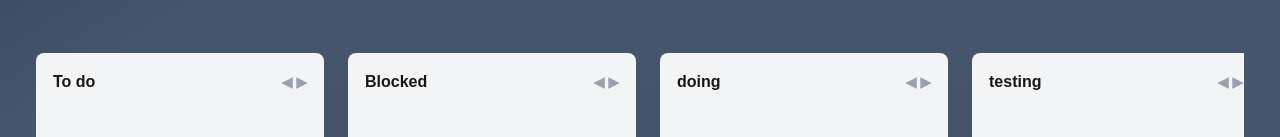
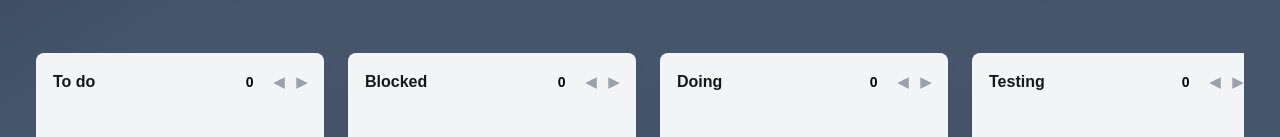
Before and after one commit to francescoesposito-geeks/task-manager, a Next.js app in the folder taskbrother/: page / in a window 1280 px wide. Shown: the part 663-800 px from the top of the page. Built offline with nearby package versions, Linux system fonts and the light colour scheme.

Commit message:
update: added deadline task and number of task each column

```diff
--- a/taskbrother/components/BoardManager.tsx
+++ b/taskbrother/components/BoardManager.tsx
@@ -9,7 +9,7 @@ import {
 } from "../data/initialColumns";
 import { useState } from "react";
 import BoardEisenhower from "../components/BoardEisenhower";
-import { getColumnIdFromTask, getPriorityUrgency } from "../utils/getColumnId";
+import { getPriorityUrgency } from "../utils/getColumnId";
 import { Columns3, LayoutGrid } from "lucide-react";
 
 export default function BoardManager() {
@@ -20,7 +20,6 @@ export default function BoardManager() {
     useLocalStorage<Column[]>("boardEisenhower", initialColumnsEisenhower);
   const [isEisenhower, setIsEisenhower] = useState(false);
   const [tasks, setTasks, isLoadedTasks] = useLocalStorage<Task[]>("tasks", []);
-  const columns = isEisenhower ? columnsEisenhower : columnsTrello;
   const setColumns = isEisenhower ? setColumnsEisenhower : setColumnsTrello;
 
   const handleAddTask = (item: Task) => {
--- a/taskbrother/components/ColumnViewEisenhower.tsx
+++ b/taskbrother/components/ColumnViewEisenhower.tsx
@@ -28,8 +28,6 @@ export default function ColumnViewEisenhower({
   tasksList,
   isEisenhower
 }: ColumnViewEisenhowerProps) {
-  const [isEditingTitle, setIsEditingTitle] = useState(false);
-  const [titleDraft, setTitleDraft] = useState(column.title);
   const [isDragOver, setIsDragOver] = useState(false);
 
   const handleDragOver = (e: React.DragEvent) => e.preventDefault();
@@ -61,22 +59,12 @@ export default function ColumnViewEisenhower({
       }`}
     >
       <div className="flex justify-between items-center mb-4 gap-2">
-        {isEditingTitle ? (
-          <input
-            autoFocus
-            value={titleDraft}
-            onChange={(e) => setTitleDraft(e.target.value)}
-            className="border border-gray-300 rounded-md p-1 font-bold w-full"
-          />
-        ) : (
-          <h2
-            className="font-bold cursor-pointer"
-            onClick={() => setIsEditingTitle(true)}
-          >
-            {column.title}
-          </h2>
-        )}
-        <div className="flex items-center content-center gap-1">
+        <h2 className="font-bold cursor-pointer">{column.title}</h2>
+
+        <div className="flex items-center content-center gap-3">
+          <span className=" text-black text-sm font-bold px-2 py-0.5">
+            {tasksList.length}
+          </span>
           <button
             onClick={() => onMoveColumnLeft(column.id)}
             className="text-gray-400 hover:text-gray-800 text-sm font-bold cursor-pointer"
--- a/taskbrother/components/ColumnViewTrello.tsx
+++ b/taskbrother/components/ColumnViewTrello.tsx
@@ -28,8 +28,6 @@ export default function ColumnViewTrello({
   onMoveColumnRight,
   isEisenhower
 }: ColumnViewTrelloProps) {
-  const [isEditingTitle, setIsEditingTitle] = useState(false);
-  const [titleDraft, setTitleDraft] = useState(column.title);
   const [isDragOver, setIsDragOver] = useState(false);
 
   const handleDragOver = (e: React.DragEvent) => e.preventDefault();
@@ -61,22 +59,12 @@ export default function ColumnViewTrello({
       }`}
     >
       <div className="flex justify-between items-center mb-4 gap-2">
-        {isEditingTitle ? (
-          <input
-            autoFocus
-            value={titleDraft}
-            onChange={(e) => setTitleDraft(e.target.value)}
-            className="border border-gray-300 rounded-md p-1 font-bold w-full"
-          />
-        ) : (
-          <h2
-            className="font-bold cursor-pointer"
-            onClick={() => setIsEditingTitle(true)}
-          >
-            {column.title}
-          </h2>
-        )}
-        <div className="flex items-center content-center gap-1">
+        <h2 className="font-bold cursor-pointer">{column.title}</h2>
+
+        <div className="flex items-center content-center gap-3">
+          <span className=" text-black text-sm font-bold px-2 py-0.5">
+            {tasksList.length}
+          </span>
           <button
             onClick={() => onMoveColumnLeft(column.id)}
             className="text-gray-400 hover:text-gray-800 text-sm font-bold cursor-pointer"
--- a/taskbrother/components/TaskItem.tsx
+++ b/taskbrother/components/TaskItem.tsx
@@ -3,6 +3,7 @@ import { useState } from "react";
 import { Task } from "../types/board";
 import FormUpdateTask from "./FormUpdateTask";
 import { TaskFormData } from "../lib/schemas/task";
+import { isDeadlineUrgent, getDaysUntilDeadline } from "../utils/deadLine";
 
 export interface TaskItemProps {
   task: Task;
@@ -20,6 +21,8 @@ export default function TaskItem({
   isEisenhower
 }: TaskItemProps) {
   const [isEditing, setIsEditing] = useState(false);
+  const urgent = task.deadline ? isDeadlineUrgent(task.deadline) : false;
+  const daysLeft = task.deadline ? getDaysUntilDeadline(task.deadline) : null;
 
   const handleSave = (data: TaskFormData) => {
     onUpdate({
@@ -70,7 +73,9 @@ export default function TaskItem({
 
   return (
     <li
-      className="flex flex-col p-4 text-center gap-3 border border-gray-300 rounded-lg shadow bg-white list-none"
+      className={`flex flex-col p-4 text-center gap-3 rounded-lg shadow list-none border ${
+        urgent ? "border-red-300 bg-red-50" : "border-gray-300 bg-white"
+      }`}
       draggable="true"
       onDragStart={(e) => {
         e.dataTransfer.setData(
@@ -86,7 +91,7 @@ export default function TaskItem({
       <div className="flex justify-end">
         <button
           onClick={() => onRemove(task.id)}
-          className="flex items-center justify-center cursor-pointer w-6 h-6 bg-gray-600 hover:bg-gray-800 text-white rounded-full text-sm"
+          className="flex items-center justify-center cursor-pointer w-6 h-6 bg-gray-500 hover:bg-gray-700 text-white rounded-full text-sm"
         >
           x
         </button>
@@ -107,11 +112,17 @@ export default function TaskItem({
           {task.state}
         </h4>
       ) : (
-        <div className="flex justify-center p-2">
+        <div className="flex justify-center p-4 border-b border-gray-200">
           <span className="text-sm text-gray-600 uppercase border border-gray-300 rounded px-2 py-1 bg-gray-100">
             {task.priority} & {task.urgency}
           </span>
         </div>
+      )}
+      {task.deadline && (
+        <p className="text-sm text-gray-600 pb-4 wrap-break-word">
+          <span className="uppercase font-bold">deadline: </span>
+          {new Date(task.deadline).toLocaleDateString("it-IT")}
+        </p>
       )}
 
       <button
--- a/taskbrother/data/initialColumns.ts
+++ b/taskbrother/data/initialColumns.ts
@@ -22,15 +22,15 @@ export const initialColumnsTrello: Column[] = [
   { id: "blocked", title: "Blocked" },
   {
     id: "doing",
-    title: "doing"
+    title: "Doing"
   },
   {
     id: "testing",
-    title: "testing"
+    title: "Testing"
   },
 
   {
     id: "done",
-    title: "done"
+    title: "Done"
   }
 ];
--- /dev/null
+++ b/taskbrother/utils/deadLine.ts
@@ -0,0 +1,13 @@
+export function getDaysUntilDeadline(deadline: string): number {
+  const oggi = new Date();
+  oggi.setHours(0, 0, 0, 0);
+  const scadenza = new Date(deadline);
+  scadenza.setHours(0, 0, 0, 0);
+  return Math.ceil(
+    (scadenza.getTime() - oggi.getTime()) / (1000 * 60 * 60 * 24)
+  );
+}
+
+export function isDeadlineUrgent(deadline: string): boolean {
+  return getDaysUntilDeadline(deadline) <= 1;
+}
```
